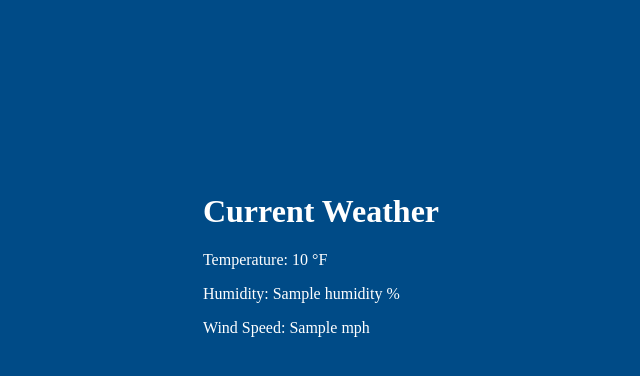
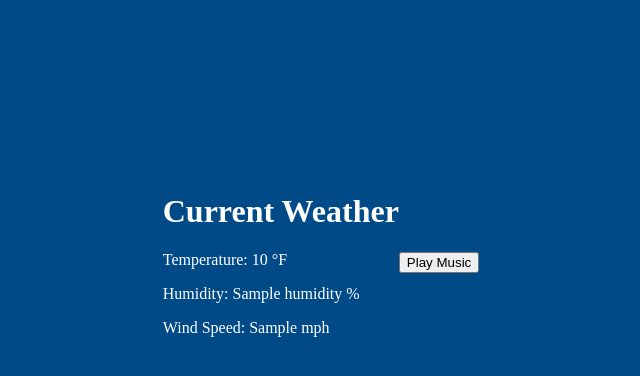
Before and after one commit to texasred03/weather-app, a Flask app: template templates/index.html in a window 1280 px wide. Shown: the part 138-514 px from the top of the page, without its empty margins (319-959 px from the left). Run offline with Flask 3, Linux system fonts and the light colour scheme; the template is opened without the code that fills it: most values are stand-ins (such as "Sample title", 1, 10 or a date in 2020); a database or web service that is not in the repository returns one stand-in record (values such as "Sample title"); data that the repository does not hold is empty.

Commit message:
Feature/music (#7)
* adding background music

* updating music playing

* splitting music into it's own files

---------

Co-authored-by: tabor <tabor.lechner@gmail.com>

```diff
--- a/app.py
+++ b/app.py
@@ -1,20 +1,12 @@
-import os
+from flask import Flask, render_template, jsonify
 import requests
-from flask import Flask, render_template,jsonify
-import json
-import threading
-import pygame
-import time
-import random
-from config import API_KEY, APPLICATION_KEY, DEVICE_ID, LATITUDE, LONGITUDE
+from config import API_KEY, APPLICATION_KEY, LATITUDE, LONGITUDE
+from music_routes import music_bp  # Import the music Blueprint
 
 app = Flask(__name__)
 
-# Directory for music files
-MUSIC_DIR = 'static/music/'
-
-# List of available music files
-music_files = ['music1.mp3', 'music2.mp3', 'music3.mp3']
+# Register the music Blueprint
+app.register_blueprint(music_bp)
 
 # Function to fetch weather data from Ambient Weather API
 def fetch_weather_data():
@@ -26,7 +18,8 @@ def fetch_weather_data():
 
         # Check if data is received successfully
         if weather_data:
-            print("Weather data fetched successfully:", json.dumps(weather_data, indent=4))
+            print("Weather data fetched successfully")
+            # print(json.dumps(weather_data, indent=4))
             return weather_data
         else:
             print("No weather data returned.")
@@ -49,28 +42,6 @@ def fetch_weather_alerts(lat, lon):
         print(f"Error fetching alerts: {e}")
         return "Could not fetch alerts."
 
-# Function to play music if available
-def play_music():
-    pygame.mixer.init()
-    while True:
-        # Randomly select a music file from the list
-        music_file = random.choice(music_files)
-
-        # Check if the music file exists
-        music_path = os.path.join(MUSIC_DIR, music_file)
-        if os.path.exists(music_path):
-            pygame.mixer.music.load(music_path)
-            pygame.mixer.music.play(-1)  # Play on loop
-        else:
-            print(f"Music file {music_file} not found, skipping...")
-
-        time.sleep(300)  # Play music every 5 minutes
-
-# Start music playback in a separate thread
-music_thread = threading.Thread(target=play_music)
-music_thread.daemon = True  # Allows the thread to exit when the main program exits
-music_thread.start()
-
 @app.route('/weather')
 def get_weather():
     weather_data = fetch_weather_data()  # Ensure this function exists
@@ -89,9 +60,11 @@ def index():
         temp = weather_data[0]['lastData']['tempf']  # Example for temperature
         humidity = weather_data[0]['lastData']['humidity']  # Example for humidity
         wind_speed = weather_data[0]['lastData']['windspeedmph']  # Example for wind speed
+        lat = weather_data[0]['info']['coords']['coords']['lat']
+        long = weather_data[0]['info']['coords']['coords']['lon']
 
         # Fetch weather alert
-        alert = fetch_weather_alerts(LATITUDE, LONGITUDE)
+        alert = fetch_weather_alerts(lat, long)
 
         # Log the values to check if they are being extracted properly
         print(f"Temperature: {temp}°F")
--- /dev/null
+++ b/music_routes.py
@@ -0,0 +1,22 @@
+import os
+from flask import Flask, Blueprint, jsonify, send_from_directory
+
+# Define a Blueprint for music
+music_bp = Blueprint("music", __name__)
+
+# Directory for music files
+MUSIC_DIR = "static/music"
+
+@music_bp.route("/music/<path:filename>")
+def serve_music(filename):
+    """Serve music files from the static directory."""
+    return send_from_directory(MUSIC_DIR, filename)
+
+@music_bp.route("/music")
+def get_music():
+    """Return a list of available music files."""
+    try:
+        music_files = [f for f in os.listdir(MUSIC_DIR) if f.endswith(".mp3")]
+        return jsonify({"music_files": music_files})
+    except Exception as e:
+        return jsonify({"error": str(e)}), 500
--- a/static/css/style.css
+++ b/static/css/style.css
@@ -17,23 +17,6 @@ body {
     width: 80%;
     height: 80%;
     text-align: center;
-}
-
-.weather-segment {
-    position: absolute;
-    top: 0;
-    left: 0;
-    width: 100%;
-    height: 100%;
-    opacity: 0;
-    transition: opacity 1s ease-in-out;
-    display: flex;
-    justify-content: center;
-    align-items: center;
-}
-
-.weather-segment.active {
-    opacity: 1;
 }
 
 .weather-box {
--- /dev/null
+++ b/static/js/music.js
@@ -0,0 +1,46 @@
+// static/js/music.js
+
+let audioElement = new Audio(); // Create an audio object
+let musicFiles = []; // Store the list of songs
+
+// Fetch the music list from Flask
+function fetchMusicList() {
+    fetch('/music')
+        .then(response => response.json())
+        .then(data => {
+            musicFiles = data.music_files;
+        })
+        .catch(error => console.error("Error fetching music files:", error));
+}
+
+// Play a random song from the list
+function playRandomMusic() {
+    if (musicFiles.length === 0) return; // No music files loaded
+
+    let randomIndex = Math.floor(Math.random() * musicFiles.length);
+    let musicFile = musicFiles[randomIndex];
+
+    audioElement.src = `/music/${encodeURIComponent(musicFile)}`;
+    audioElement.play().catch(error => console.error("Playback blocked:", error));
+}
+
+// When the song ends, play another
+audioElement.addEventListener("ended", playRandomMusic);
+
+// User must click to allow autoplay
+function setupMusicControls() {
+    document.getElementById("play-music").addEventListener("click", function() {
+        if (musicFiles.length === 0) {
+            fetchMusicList();
+            setTimeout(playRandomMusic, 500); // Slight delay to ensure list loads
+        } else {
+            playRandomMusic();
+        }
+    });
+}
+
+// Initialize music system on page load
+document.addEventListener("DOMContentLoaded", function () {
+    fetchMusicList();
+    setupMusicControls();
+});
--- a/static/js/script.js
+++ b/static/js/script.js
@@ -72,10 +72,3 @@ function fetchAlerts() {
             console.error("Error fetching alerts:", error);
         });
 }
-
-// Fetch alerts on page load and update every 60 seconds
-window.onload = function() {
-    fetchUpdates(); // Fetch weather data
-    fetchAlerts();  // Fetch alerts
-    setInterval(fetchAlerts, 60000);  // Refresh alerts every minute
-};
--- a/templates/index.html
+++ b/templates/index.html
@@ -8,12 +8,13 @@
 </head>
 <body>
 
+    <div>
         <!-- Display Weather Alert if Available -->
         <div id="alert-box" class="alert-container" style="display: none;">
             <p id="scrolling-text">No active weather alerts.</p>
         </div>
 
-    <div>
+        <div >
             <h1>Current Weather</h1>
 
             <p>Temperature: {{ temp }} °F</p>
@@ -23,6 +24,12 @@
 
         <!-- Additional weather details can go here -->
 
+    </div>
+    <div>
+        <button id="play-music">Play Music</button>
+        <audio id="background-music"></audio>
+    </div>
     <script src="{{ url_for('static', filename='js/script.js') }}"></script>
+    <script src="{{ url_for('static', filename='js/music.js') }}"></script>
 </body>
 </html>
```
Also changed, not shown: 1 other file. Lines whose indentation alone changed are shown as unchanged.
